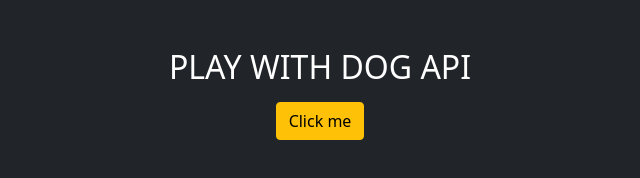
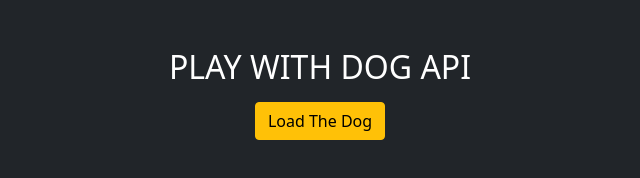
Before and after one commit to sayemhossain/the-dog-api, a plain HTML site: page index.html in a window 1280 px wide. Shown: the whole page, without its empty margins (320-960 px from the left). Drawn offline with nearby package versions, Linux system fonts and the light colour scheme.

Commit message:
new code added

```diff
--- a/index.html
+++ b/index.html
@@ -19,7 +19,7 @@
         <div class="container">
             <div class="text-center">
                 <h2 class="text-white text-uppercase mb-3">Play with Dog API</h2>
-                <button onclick="loadData()" class="btn btn-warning">Click me</button>
+                <button onclick="loadData()" class="btn btn-warning">Load The Dog</button>
             </div>
         </div>
     </section>
```
